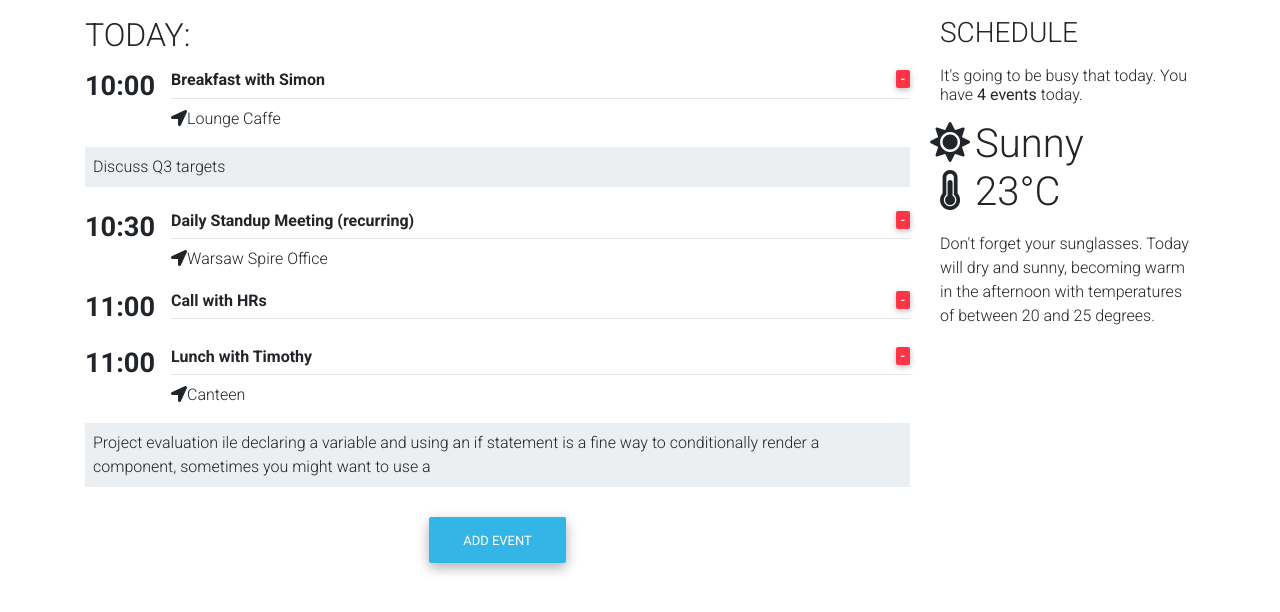
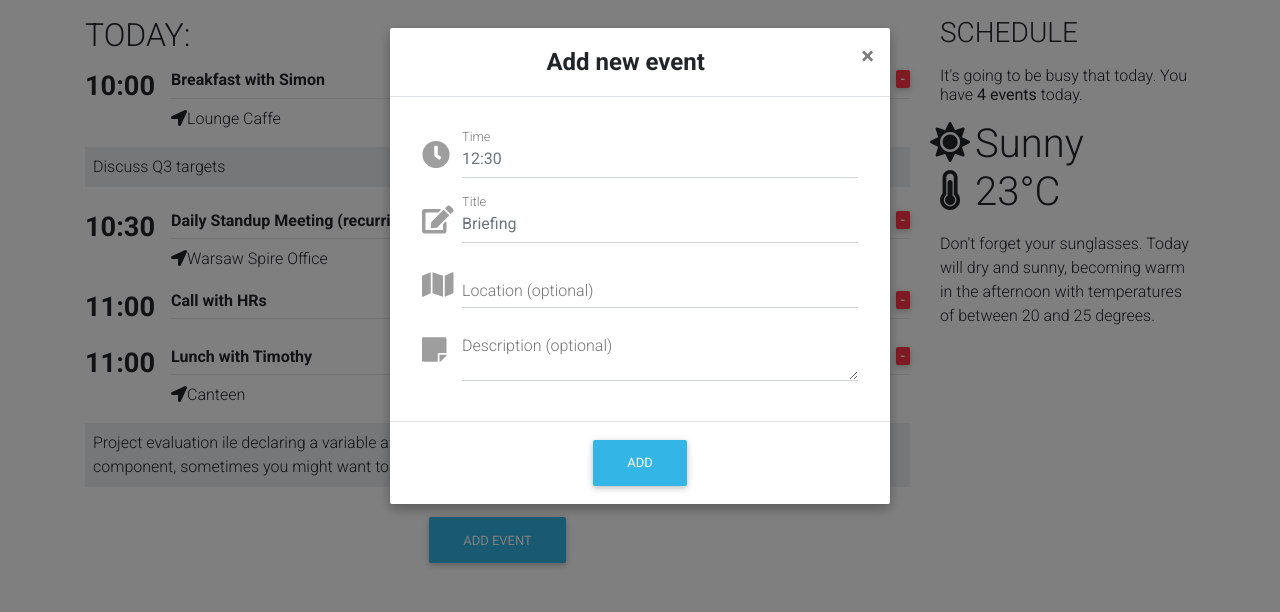
Before and after one commit to ItsJuniorDias/ScheduleApp, a React (Create React App) app: page / in a window 1280 px wide. Both pictures are taken after a click on the button "ADD EVENT". Shown: the top 612 px of the page. Built offline with nearby package versions, Linux system fonts and the light colour scheme.

Commit message:
Add Event Modal

```diff
--- a/src/index.js
+++ b/src/index.js
@@ -17,26 +17,62 @@
 					time: "10:00",
 					title: "Breakfast with Simon",
 					location: "Lounge Caffe",
-					description: "Discuss Q3 targets"
+          description: "Discuss Q3 targets",
+          modal: false,
 				},
 				{
 					id: 2,
 					time: "10:30",
 					title: "Daily Standup Meeting (recurring)",
-					location: "Warsaw Spire Office"
+          location: "Warsaw Spire Office",
+          modal: false,
 				},
-				{ id: 3, time: "11:00", title: "Call with HRs" },
+				{ id: 3, time: "11:00", title: "Call with HRs",modal: false, },
 				{
 					id: 4,
 					time: "11:00",
 					title: "Lunch with Timothy",
-					location: "Canteen",
+          location: "Canteen",
+          modal: false,
 					description:
 						"Project evaluation ile declaring a variable and using an if statement is a fine way to conditionally render a component, sometimes you might want to use a"
 				}
 			]
 		};
   }
+
+  handleInputChange = inputName => value => {
+    const nextValue = value;
+    this.setState({
+      [inputName]:nextValue
+    });
+
+  };
+
+  addEvent = () => {
+    var newArray = [...this.state.events];
+    newArray.push ({
+      id: newArray.length ? newArray[newArray.length - 1].id +1 :1,
+      time: this.state.time,
+      title:this.state.title,
+      location: this.state.location,
+      description: this.state.description,
+      value: this.var > 5 ? "Its's grater then 5" : "Its lower or equal 5"
+    });
+    this.setState({ events: newArray});
+    this.setState({
+      time: "",
+      title: "",
+      location: "",
+      description: ""
+    });
+  };
+
+  toggleModal = () => {
+    this.setState({
+      modal: !this.state.modal
+    });
+  };
 
   handleDelete = eventId => {
     const events = this.state.events.filter(e =>  e.id !== eventId);
@@ -65,7 +101,7 @@
             </div>
             <MDBRow className="mb-4">
               <MDBCol xl="3" md="6" className="mx-auto text-center">
-                <MDBBtn color="info" rounded>
+                <MDBBtn color="info" rounded onClick={this.toggleModal}>
                   Add Event
                 </MDBBtn>
               </MDBCol>
@@ -99,6 +135,62 @@
           </MDBCol>
         </MDBRow>
       </MDBContainer>
+
+     {/* Modal code below: */}
+     <MDBModal isOpen={this.state.modal} toggle={this.toggleModal}>
+       <MDBModalHeader className="text-center"
+       titleClass="w-100 font-weight-bold"
+       toggle={this.toggleModal}
+       >
+         Add new event
+       </MDBModalHeader>
+       <MDBModalBody>
+      <form className="mx-3 grey-text">
+          <MDBInput
+            name="time"
+            label="Time"
+            icon="clock"
+            hint="12:30"
+            group
+            type="text"
+            getValue={this.handleInputChange("time")}
+          />
+          <MDBInput
+            name="title"
+            label="Title"
+            icon="edit"
+            hint="Briefing"
+            group
+            type="text"
+            getValue={this.handleInputChange("title")}
+          />
+          <MDBInput
+            name="location"
+            label="Location (optional)"
+            icon="map"
+            group
+            type="text"
+            getValue={this.handleInputChange("location")}
+          />
+          <MDBInput
+            name="description"
+            label="Description (optional)"
+            icon="sticky-note"
+            group
+            type="textarea"
+            getValue={this.handleInputChange("description")}
+          />
+        </form>
+      </MDBModalBody>
+       <MDBModalFooter className="justify-content-center">
+          <MDBBtn color="info" onClick={() => {
+            this.toggleModal();
+            this.addEvent();
+          }}>
+            Add
+          </MDBBtn>
+       </MDBModalFooter>
+     </MDBModal>
     </React.Fragment>
     );
   }
@@ -126,7 +218,7 @@
 								<React.Fragment>
 									<p className="font-smaller mb-0">
 									 	<MDBIcon icon="location-arrow" />
-										 {this.props.location}
+										{this.props.location}
 									</p>
 								</React.Fragment>
 							)}
```
